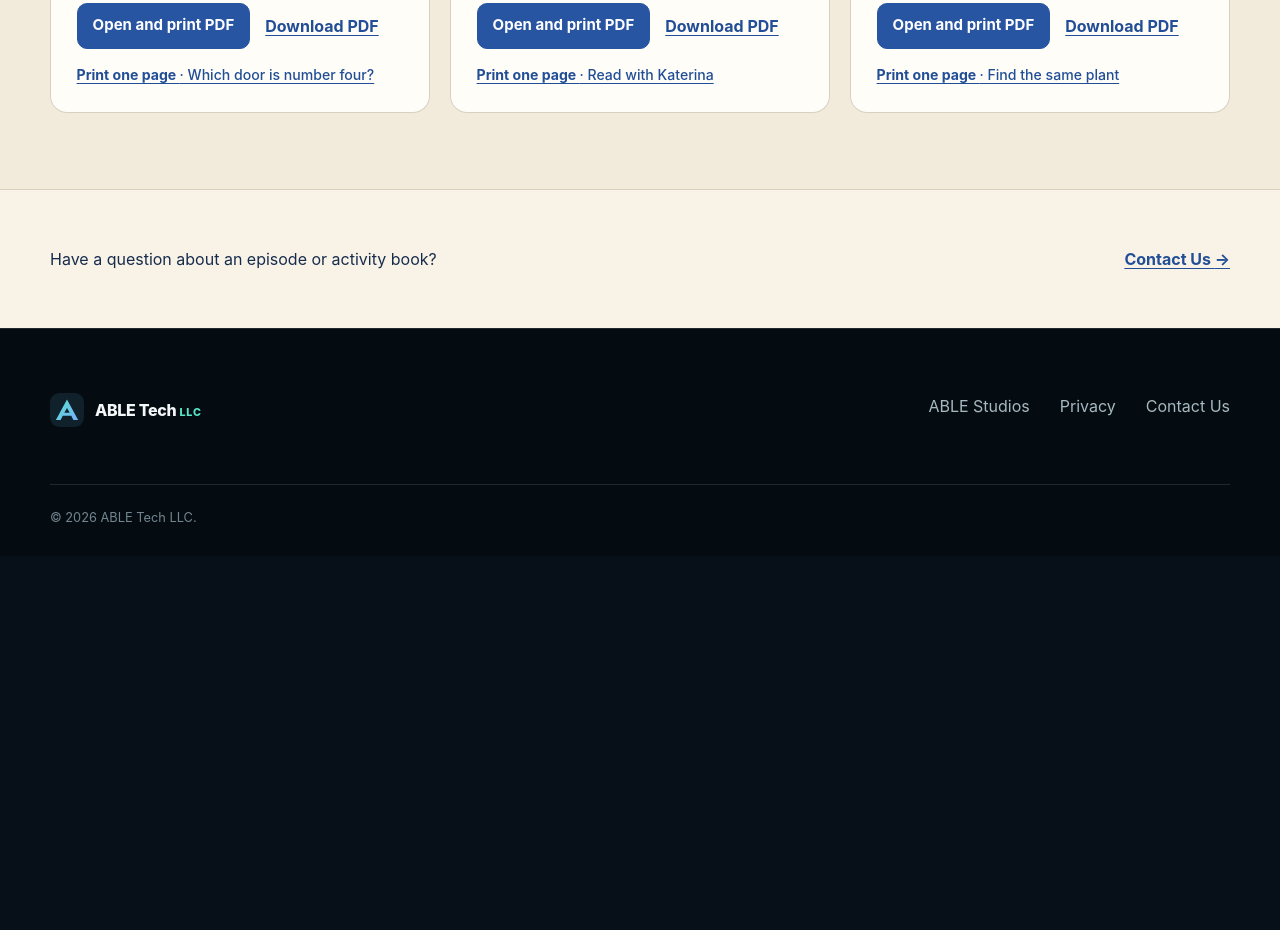
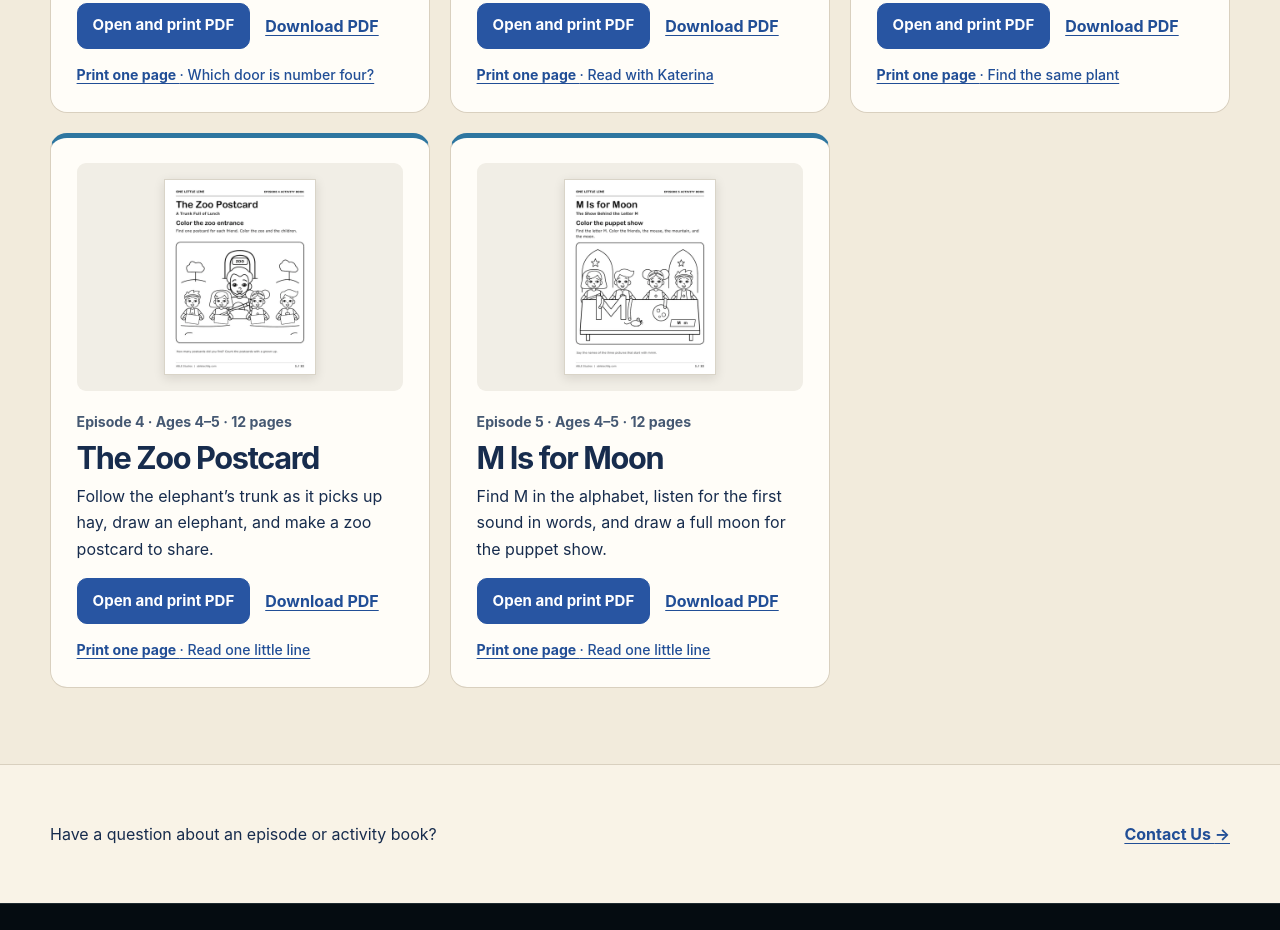
Before and after one commit to BrianAlvinTaylor/able-tech-website, a plain HTML site: page studios/one-little-line/index.html in a window 1280 px wide. Shown: the part 2189-3119 px from the top of the page. Before the commit the page ends 2745 px from the top, so only its background shows below. Drawn offline with Linux system fonts and the light colour scheme.

Commit message:
List the Episode 4 and 5 activity books

```diff
--- a/studios/one-little-line/index.html
+++ b/studios/one-little-line/index.html
@@ -131,6 +131,32 @@
             </div>
             <a class="studio-link series-book-sample" href="books/the-garden-book-sample.pdf" aria-label="Print page 3 of The Garden Book. Find the same plant">Print one page <span>· Find the same plant</span></a>
           </article>
+          <article class="series-book" id="the-zoo-postcard">
+            <div class="series-book-cover">
+              <img src="books/the-zoo-postcard-cover.webp" alt="" width="360" height="466" loading="lazy">
+            </div>
+            <p class="studio-meta">Episode 4 <span aria-hidden="true">·</span> Ages 4–5 <span aria-hidden="true">·</span> 12 pages</p>
+            <h3>The Zoo Postcard</h3>
+            <p>Follow the elephant’s trunk as it picks up hay, draw an elephant, and make a zoo postcard to share.</p>
+            <div class="series-book-actions">
+              <a class="studio-button" href="books/the-zoo-postcard.pdf" aria-label="Open and print The Zoo Postcard PDF">Open and print PDF</a>
+              <a class="studio-link" href="books/the-zoo-postcard.pdf" download aria-label="Download The Zoo Postcard PDF">Download PDF</a>
+            </div>
+            <a class="studio-link series-book-sample" href="books/the-zoo-postcard-sample.pdf" aria-label="Print page 9 of The Zoo Postcard. Read one little line">Print one page <span>· Read one little line</span></a>
+          </article>
+          <article class="series-book" id="m-is-for-moon">
+            <div class="series-book-cover">
+              <img src="books/m-is-for-moon-cover.webp" alt="" width="360" height="466" loading="lazy">
+            </div>
+            <p class="studio-meta">Episode 5 <span aria-hidden="true">·</span> Ages 4–5 <span aria-hidden="true">·</span> 12 pages</p>
+            <h3>M Is for Moon</h3>
+            <p>Find M in the alphabet, listen for the first sound in words, and draw a full moon for the puppet show.</p>
+            <div class="series-book-actions">
+              <a class="studio-button" href="books/m-is-for-moon.pdf" aria-label="Open and print M Is for Moon PDF">Open and print PDF</a>
+              <a class="studio-link" href="books/m-is-for-moon.pdf" download aria-label="Download M Is for Moon PDF">Download PDF</a>
+            </div>
+            <a class="studio-link series-book-sample" href="books/m-is-for-moon-sample.pdf" aria-label="Print page 9 of M Is for Moon. Read one little line">Print one page <span>· Read one little line</span></a>
+          </article>
         </div>
       </div>
     </section>
```
